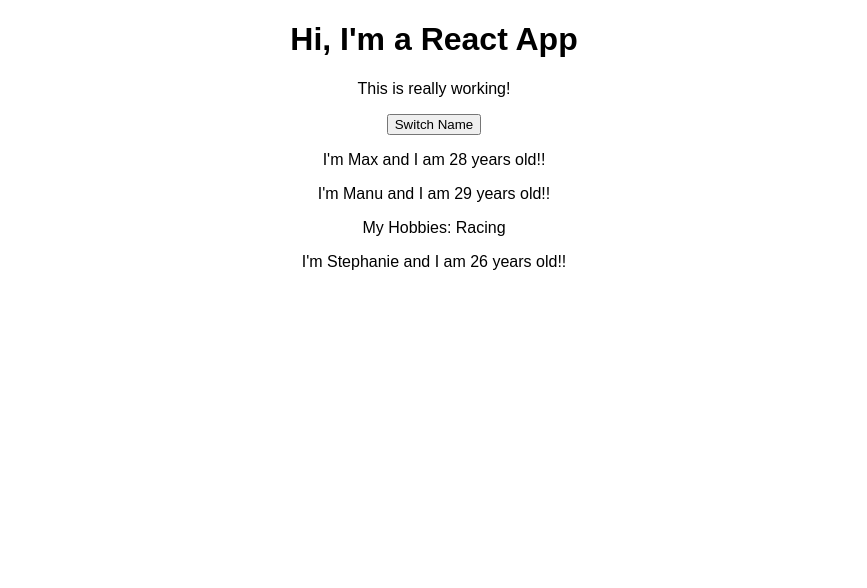
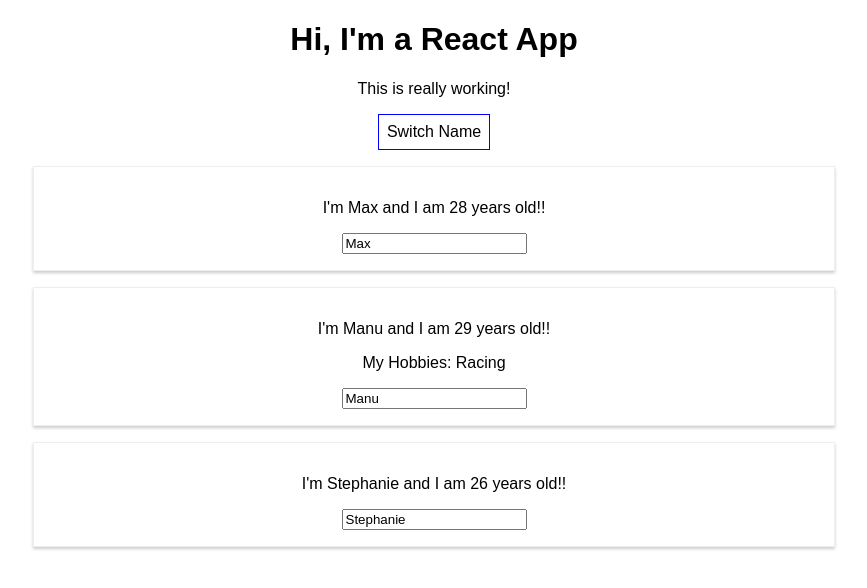
Before and after one commit to CodingCCarpenter/react-complete-guide, a React (Create React App) app: page / in a window 1280 px wide. Shown: the top 588 px of the page, without its empty margins (206-1073 px from the left). Built offline with nearby package versions, Linux system fonts and the light colour scheme.

Commit message:
test commit

```diff
--- a/src/App.js
+++ b/src/App.js
@@ -14,23 +14,45 @@
   }
 
   switchNameHandler = ( newName ) => {
-    console.log('was clicked!');
+    console.log('cc: src/App.js :App:switchNameHandler was called!');
     //DON"T DO THIS: this.state.persons[0].name='Maximilian';
     this.setState({
       persons: [
-        {name: newName, age: 28},
+        {name: 'newName', age: 28},
         {name: 'Manu', age: 29},
         {name: 'Stephanie', age: 27}
       ]
     })
   }
 
+  nameChangedHandler = (event) => {
+    console.log('cc: src/App.js :App:nameChangedHandler was called!');
+    this.setState({
+      persons: [
+        {name: 'Max', age: 28},
+        {name: event.target.value, age: 29},
+        {name: 'Stephanie', age: 26}
+      ]
+    })
+
+  }
+
   render() {
+    const style = {
+      backgroundColor: 'white',
+      font: 'inherit',
+      border: '1px solid blue',
+      padding: '8px',
+      cursor: 'pointer'
+    };
+
     return (
       <div className="App">
         <h1>Hi, I'm a React App</h1>
         <p>This is really working!</p>
-        <button onClick={this.switchNameHandler.bind(this, 'Maximilian')}>Switch Name</button>
+        <button
+          style={style}
+          onClick={ () =>  this.switchNameHandler('Maximilian!!') }>Switch Name</button> {/*can be inefficient. Use bind instead*/}
         <Person
           name={ this.state.persons[0].name }
           age={ this.state.persons[0].age }
@@ -38,7 +60,8 @@
         <Person
           name={ this.state.persons[1].name }
           age={ this.state.persons[1].age }
-          click={ this.switchNameHandler.bind(this, 'Max!') }>
+          click={ this.switchNameHandler.bind(this, 'Max!') }
+          changed={ this.nameChangedHandler } >
             My Hobbies: Racing
         </Person>
         <Person
--- /dev/null
+++ b/src/Person/Person.css
@@ -0,0 +1,8 @@
+.Person {
+    width: 60%;
+    margin: 16px auto;
+    border: 1px solid #eee;
+    box-shadow: 0 2px 3px #ccc;
+    padding: 16px;
+    text-align: center;
+}
--- a/src/Person/Person.js
+++ b/src/Person/Person.js
@@ -2,13 +2,20 @@
     //you want to have as many components be stateless as possible.
     //this allows the page to render more quickly, and allows the code to be much easier to manage.
 import React from 'react';
+import './Person.css';
+
 
 const Person = ( props ) => {
     return (
-        <div>
-            <p onClick={props.click}>I'm {props.name} and I am {props.age} years old!!</p>
+        <div className='Person'>
+            <p onClick={ props.click }>I'm { props.name } and I am { props.age } years old!!</p>
             {/* props.children includes everything between opening and closing tag. For example <p>this is where the children live</p> */}
-            <p>{props.children}</p>
+            <p>{ props.children }</p>
+            <input
+                type='text'
+                onChange={ props.changed }
+                value={ props.name }
+            />
         </div>
     )
 };
```
